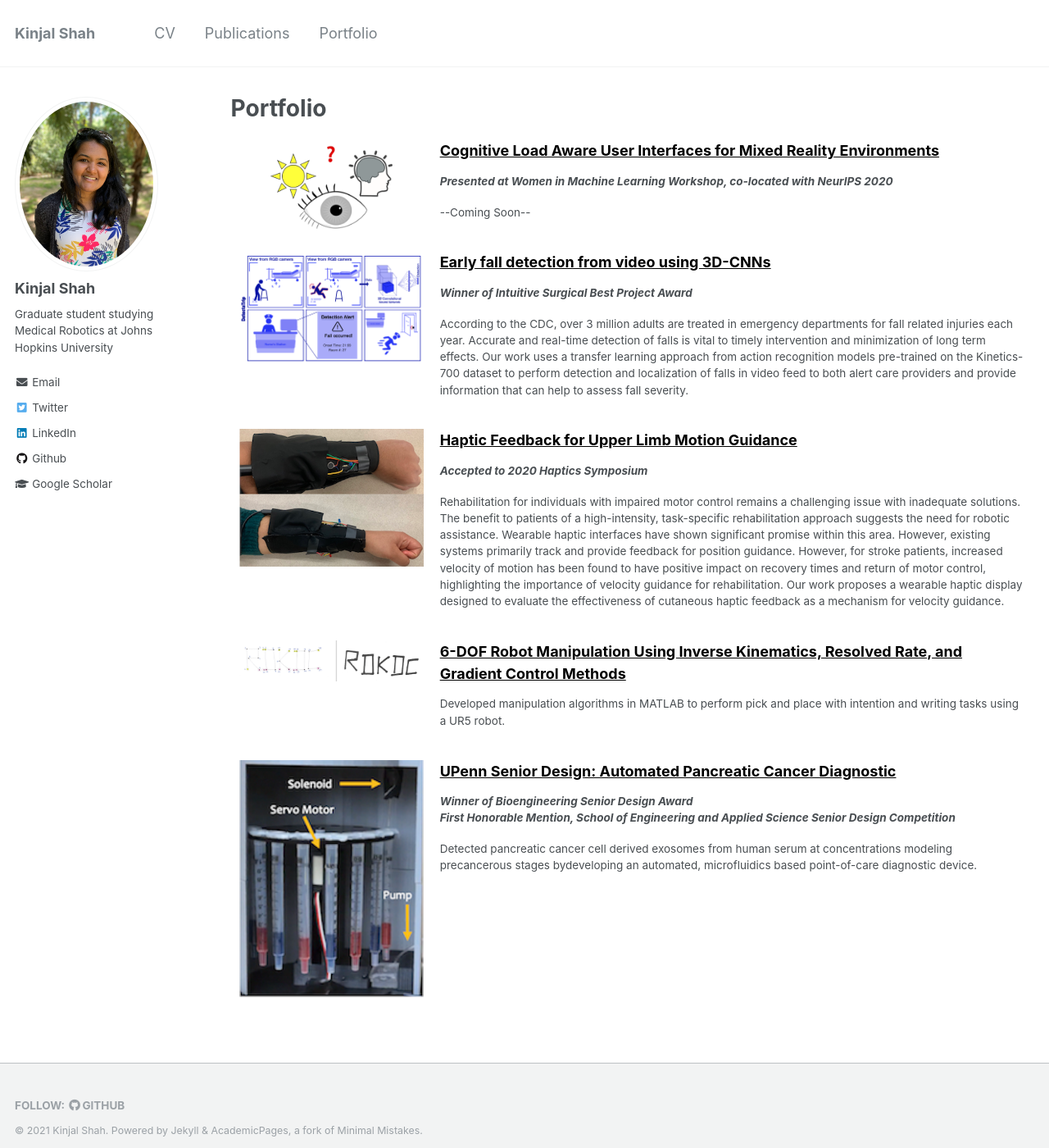
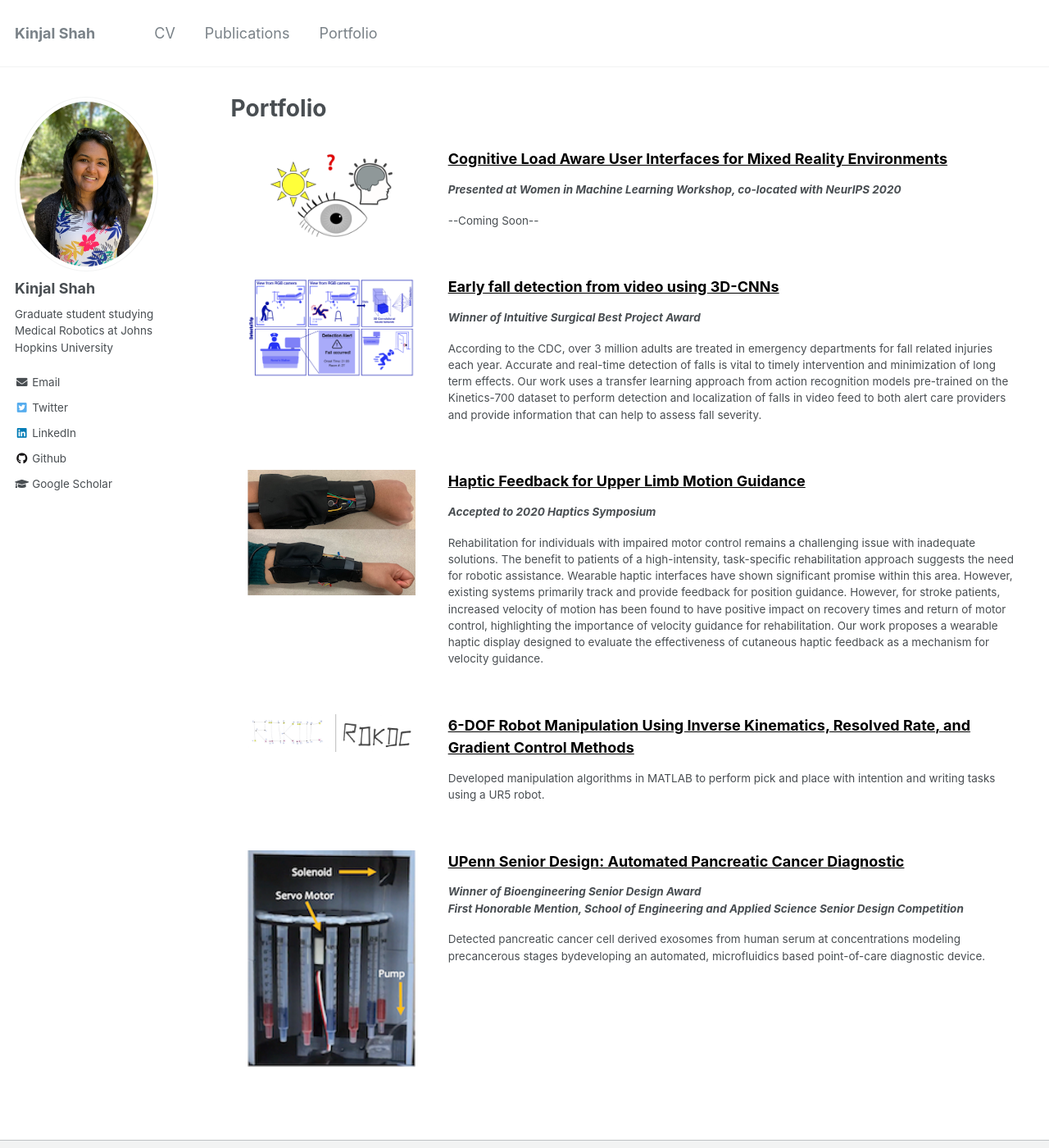
Before and after one commit to kinjmshah/kinjmshah.github.io, a Jekyll site: the page built from _pages/portDRAFT.html, in a window 1280 px wide and 1400 px high. Shown: the whole window at 82% size. Built offline with Jekyll 4.4.1, drawn with Linux system fonts in a browser that asks for light colours.

Commit message:
Update portDRAFT.html

```diff
--- a/_pages/portDRAFT.html
+++ b/_pages/portDRAFT.html
@@ -23,8 +23,8 @@ author_profile: true
       /* CREATE RESPONSIVE COLUMNS */
 
       .column {float: left;padding: 10px;}
-      .left{width: 25%;}
-      .right{width: 75%;}
+      .left{width: 25%;padding:20px}
+      .right{width: 75%;padding:20px}
 /*         .column:hover{background-color:rgba(255, 255, 0,0.2} */
 /*       .left:hover{background-color:rgba(255, 255, 0,0.2);}
       .right:hover{background-color:rgba(255, 255, 0,0.2);} */
```
